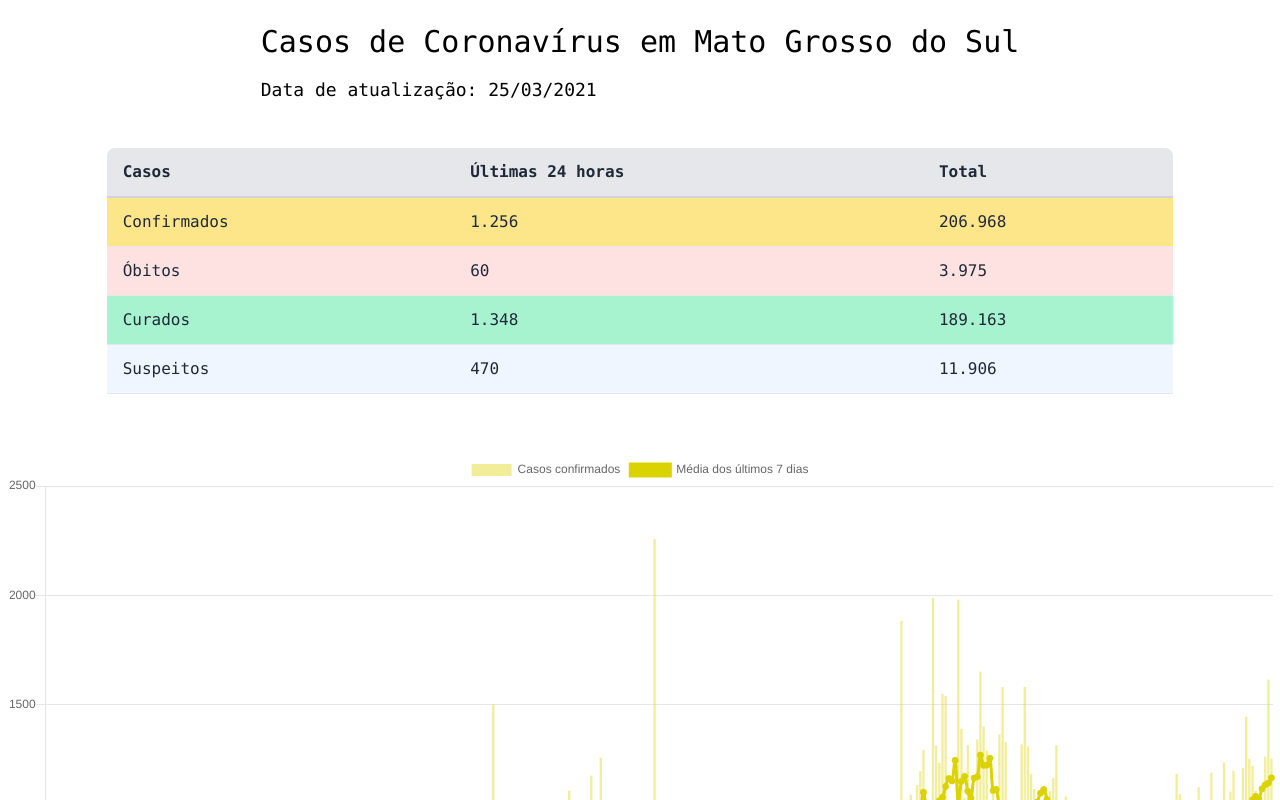
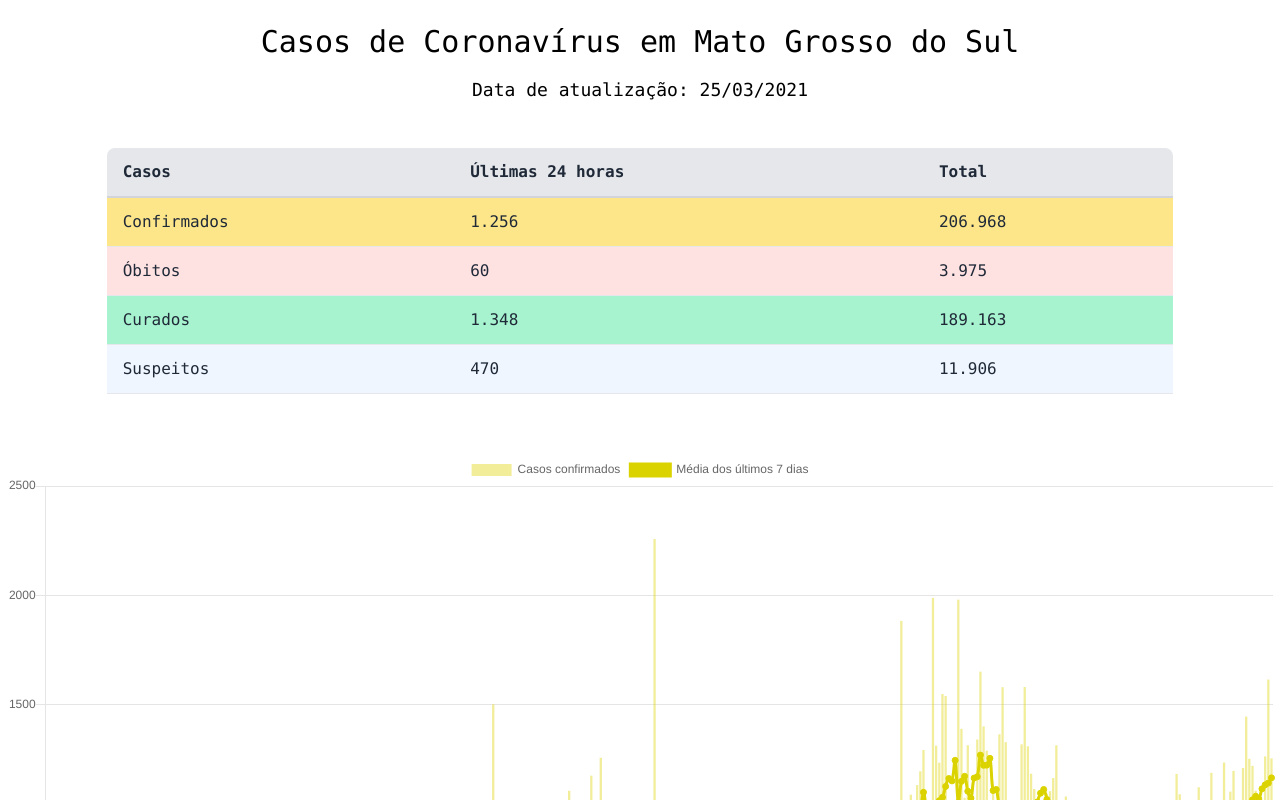
Before and after one commit to lcardosozago/corona-news, a Next.js app: page /corona-news/ in a window 1280 px wide. Shown: the top 800 px of the page. Built offline with nearby package versions, Linux system fonts and the light colour scheme.

Commit message:
Centralizando texto do header informativo

```diff
--- a/src/pages/index.tsx
+++ b/src/pages/index.tsx
@@ -108,7 +108,7 @@ const Home: NextPage<HomeProps> = ({ coronaCases }: HomeProps) => {
       </Head>
       <main>
         <div className="flex flex-col justify-center container mx-auto">
-          <div className="mx-auto my-6">
+          <div className="mx-auto text-center my-6">
             <h1 className="text-3xl mb-4">
               Casos de Coronavírus em Mato Grosso do Sul
             </h1>
```
